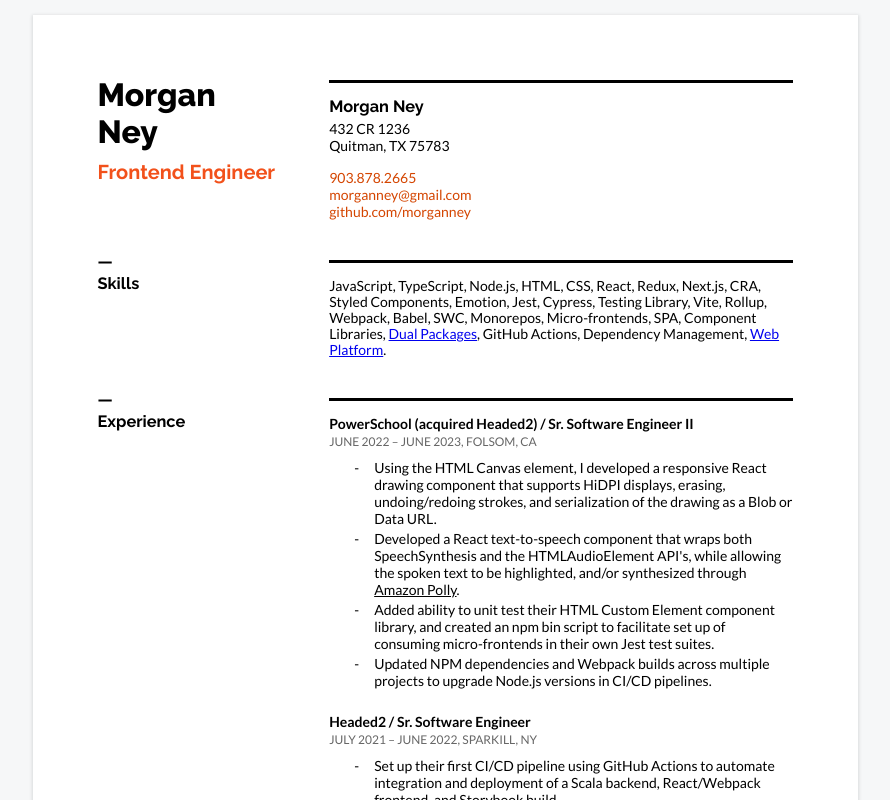
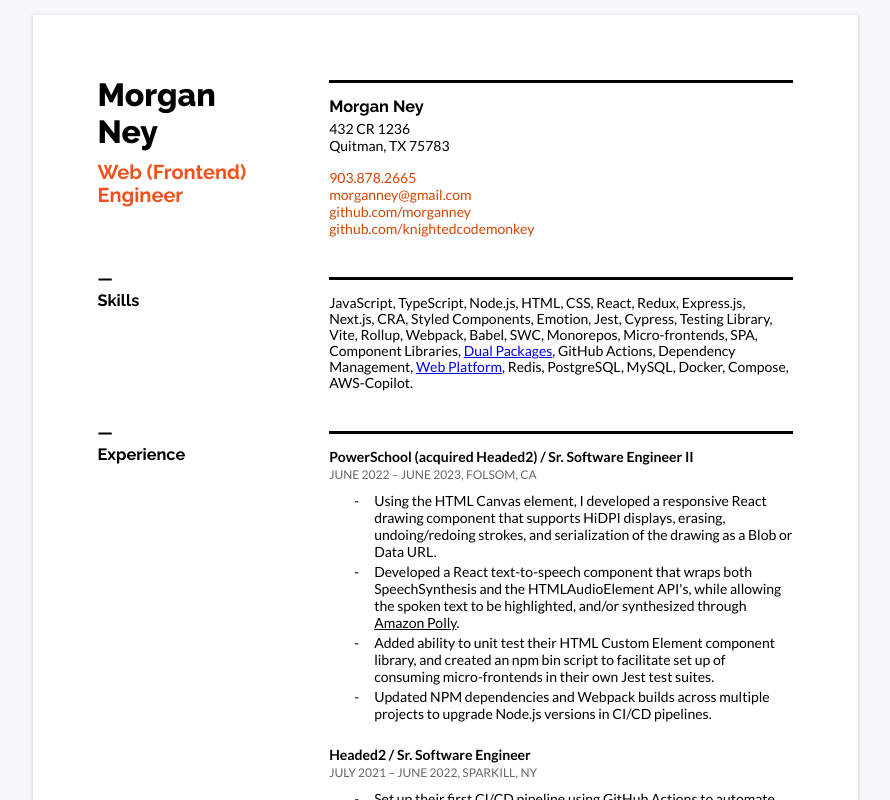
Before and after one commit to morganney/morgan.neys.info, a Next.js app: page /resume in a window 1280 px wide. Shown: the top 800 px of the page, without its empty margins (195-1085 px from the left). Built offline with nearby package versions, Linux system fonts and the light colour scheme.

Commit message:
refactor: res updates.

```diff
--- a/app/(professional)/globals.css
+++ b/app/(professional)/globals.css
@@ -43,6 +43,10 @@
   margin-bottom: 10px;
   font-weight: 800;
   font-size: 3.2rem;
+}
+h1 a {
+  color: #000;
+  text-decoration: none;
 }
 h2 {
   color: #f2511b;
--- a/app/(professional)/resume/page.js
+++ b/app/(professional)/resume/page.js
@@ -4,12 +4,14 @@
       <section>
         <header>
           <h1>
-            Morgan
-            <br />
-            Ney
+            <a target="_blank" href="https://morganney.github.io/morganney">
+              Morgan
+              <br />
+              Ney
+            </a>
           </h1>
           <h2>
-            <a href="https://linkedin.com/in/morganney">Frontend Engineer</a>
+            <a href="https://linkedin.com/in/morganney">Web (Frontend) Engineer</a>
           </h2>
         </header>
         <div>
@@ -26,20 +28,26 @@
             <p>
               <a href="https://github.com/morganney">github.com/morganney</a>
             </p>
+            <p>
+              <a href="https://github.com/knightedcodemonkey">
+                github.com/knightedcodemonkey
+              </a>
+            </p>
           </address>
         </div>
       </section>
       <section>
         <h3>Skills</h3>
         <p>
-          JavaScript, TypeScript, Node.js, HTML, CSS, React, Redux, Next.js, CRA, Styled
-          Components, Emotion, Jest, Cypress, Testing Library, Vite, Rollup, Webpack,
-          Babel, SWC, Monorepos, Micro-frontends, SPA, Component Libraries,{' '}
+          JavaScript, TypeScript, Node.js, HTML, CSS, React, Redux, Express.js, Next.js,
+          CRA, Styled Components, Emotion, Jest, Cypress, Testing Library, Vite, Rollup,
+          Webpack, Babel, SWC, Monorepos, Micro-frontends, SPA, Component Libraries,{' '}
           <a href="https://nodejs.org/api/packages.html#dual-commonjses-module-packages">
             Dual Packages
           </a>
           , GitHub Actions, Dependency Management,{' '}
-          <a href="https://html-now.github.io/">Web Platform</a>.
+          <a href="https://html-now.github.io/">Web Platform</a>, Redis, PostgreSQL,
+          MySQL, Docker, Compose, AWS-Copilot.
         </p>
       </section>
       <section>
```
